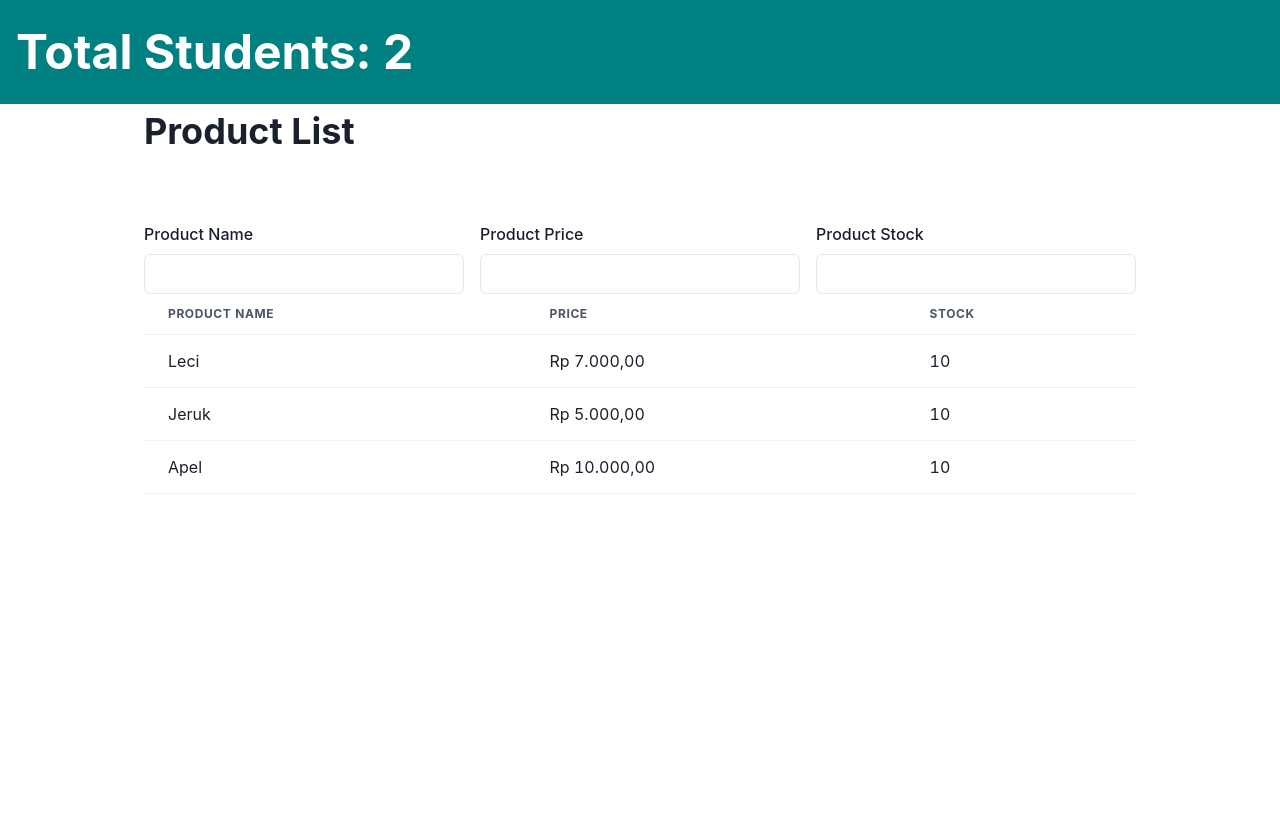
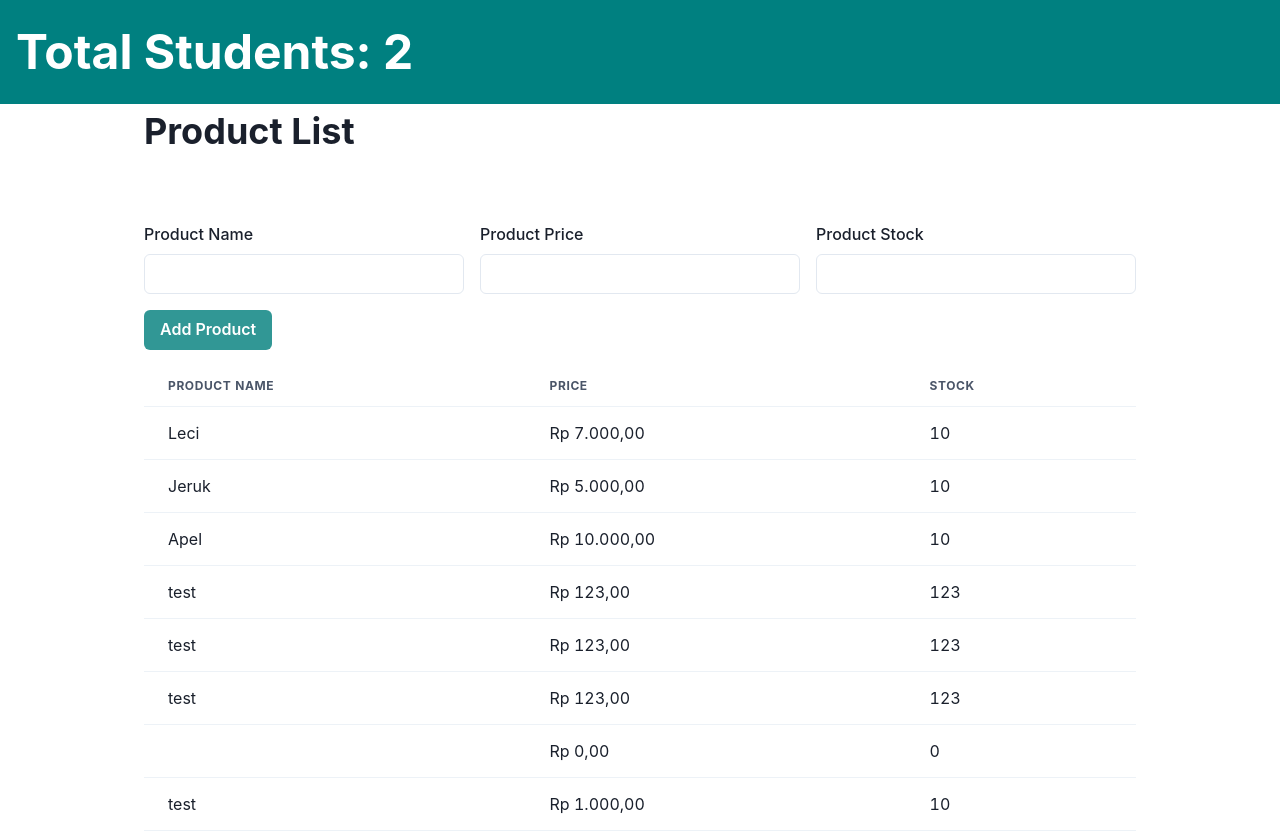
Before and after one commit to wibihanif/reactjs-login, a React (Create React App) app: page /products in a window 1280 px wide. Before the commit the page ends 800 px from the top, so only its background shows below. Built offline with nearby package versions, Linux system fonts and the light colour scheme; data requests are answered from the project's data file.

Commit message:
axios formik yup

```diff
--- a/db/db.json
+++ b/db/db.json
@@ -17,6 +17,36 @@
       "product_name": "Apel",
       "price": 10000,
       "stock": 10
+    },
+    {
+      "product_name": "test",
+      "price": "123",
+      "stock": "123",
+      "id": 4
+    },
+    {
+      "product_name": "test",
+      "price": "123",
+      "stock": "123",
+      "id": 5
+    },
+    {
+      "product_name": "test",
+      "price": "123",
+      "stock": "123",
+      "id": 6
+    },
+    {
+      "product_name": "",
+      "price": 0,
+      "stock": 0,
+      "id": 7
+    },
+    {
+      "product_name": "test",
+      "price": "1000",
+      "stock": "10",
+      "id": 8
     }
   ]
 }
--- a/src/pages/ProductList.jsx
+++ b/src/pages/ProductList.jsx
@@ -1,5 +1,6 @@
 import {
   Box,
+  Button,
   Container,
   FormControl,
   FormErrorMessage,
@@ -14,10 +15,12 @@ import {
   Th,
   Thead,
   Tr,
+  useToast,
 } from "@chakra-ui/react"
 import { useEffect, useState } from "react"
 import { jsonServerApi } from "../api"
 import { useFormik } from "formik"
+import * as Yup from "yup"
 
 const ProductList = () => {
   const [products, setProducts] = useState([])
@@ -59,6 +62,34 @@ const ProductList = () => {
       price: 0,
       stock: 0,
     },
+    onSubmit: async (values) => {
+      try {
+        const { product_name, price, stock } = values
+
+        let newProduct = {
+          product_name,
+          price,
+          stock,
+        }
+
+        await jsonServerApi.post("/products", newProduct)
+
+        fetchProducts()
+        toast({ title: "Product Added", status: "success" })
+      } catch (err) {
+        toast({ title: "Network Error", status: "error" })
+        console.log(err)
+      }
+    },
+    validationSchema: Yup.object({
+      product_name: Yup.string().required("Nama produk harus diisi"),
+      price: Yup.number()
+        .required()
+        .min(1000, "Minimum harga adalah 1000")
+        .max(100000),
+      stock: Yup.number().required().min(1),
+    }),
+    validateOnChange: false,
   })
 
   const formChangeHandler = ({ target }) => {
@@ -66,6 +97,8 @@ const ProductList = () => {
 
     formik.setFieldValue(name, value)
   }
+
+  const toast = useToast()
 
   return (
     <Container maxW="container.lg">
@@ -75,24 +108,35 @@ const ProductList = () => {
 
       <Grid templateColumns="repeat(3, 1fr)" columnGap="4">
         <GridItem>
-          <FormControl>
+          <FormControl isInvalid={formik.errors.product_name}>
             <FormLabel>Product Name</FormLabel>
             <Input name="product_name" onChange={formChangeHandler} />
+            <FormErrorMessage>{formik.errors.product_name}</FormErrorMessage>
           </FormControl>
         </GridItem>
         <GridItem>
-          <FormControl>
+          <FormControl isInvalid={formik.errors.price}>
             <FormLabel>Product Price</FormLabel>
             <Input name="price" onChange={formChangeHandler} type="number" />
+            <FormErrorMessage>{formik.errors.price}</FormErrorMessage>
           </FormControl>
         </GridItem>
         <GridItem>
-          <FormControl>
+          <FormControl isInvalid={formik.errors.stock}>
             <FormLabel>Product Stock</FormLabel>
             <Input name="stock" onChange={formChangeHandler} type="number" />
+            <FormErrorMessage>{formik.errors.stock}</FormErrorMessage>
           </FormControl>
         </GridItem>
       </Grid>
+      <Button
+        disabled={formik.isSubmitting}
+        onClick={formik.handleSubmit}
+        my="4"
+        colorScheme="teal"
+      >
+        Add Product
+      </Button>
 
       <Table>
         <Thead>
```
